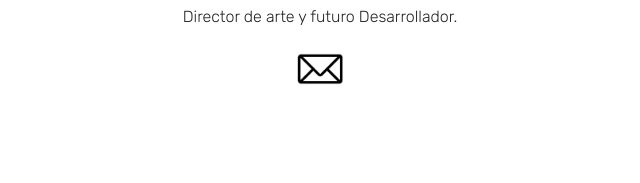
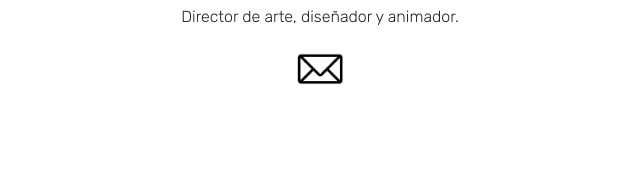
Before and after one commit to SantiSebFernandez/Entrega_Final-Fernandez_Santiago, a website: page index.html in a window 1280 px wide. Shown: the part 259-442 px from the top of the page, 320-960 px from the left. Drawn offline with nearby package versions, Linux system fonts and the light colour scheme.

Commit message:
Update index.html

```diff
--- a/index.html
+++ b/index.html
@@ -96,7 +96,7 @@
           soy Santiago Fernández.
         </h1>
         <p class="text-center portada__p">
-          Director de arte y futuro Desarrollador.
+          Director de arte, diseñador y animador.
         </p>
 
         <!-- icono mail presentacion -->
```
